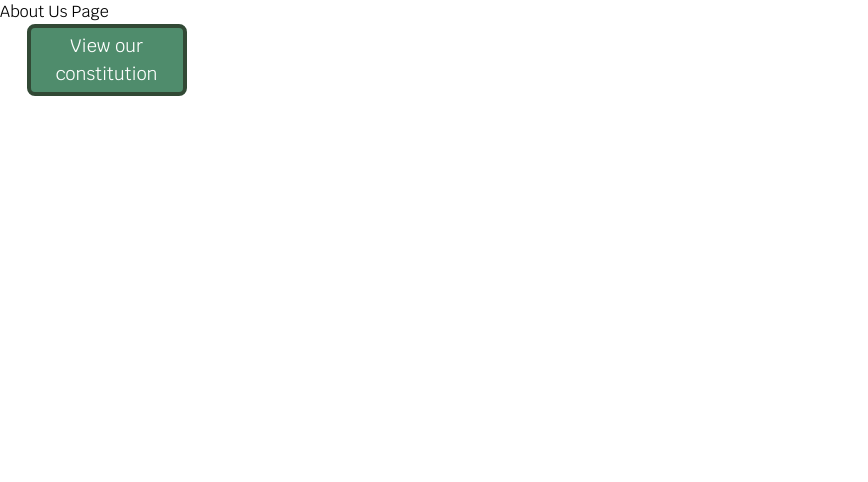
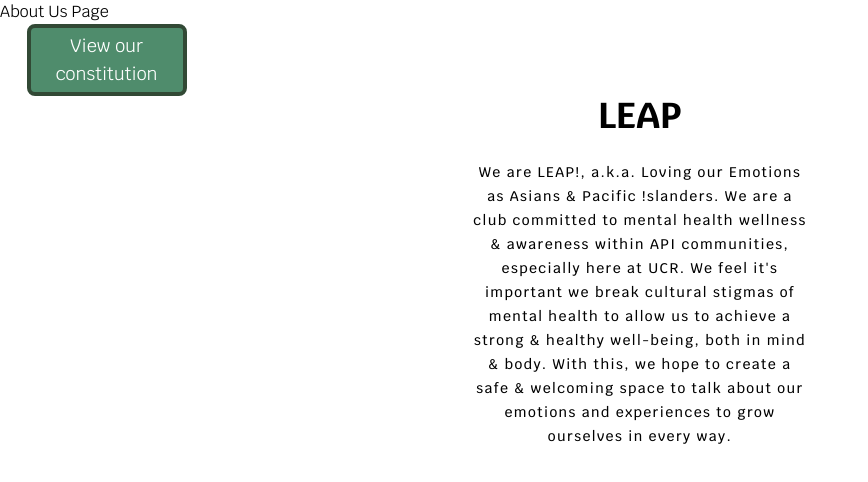
Before and after one commit to acm-ucr/leap-website, a Next.js app: page /about in a window 1280 px wide. Shown: the top 482 px of the page, without its empty margins (0-868 px from the left). Built offline with nearby package versions, Linux system fonts and the light colour scheme.

Commit message:
made about section text and title

```diff
--- a/src/app/about/page.tsx
+++ b/src/app/about/page.tsx
@@ -1,11 +1,13 @@
 import About from "../../components/about/About";
 import Button from "../../components/about/Button";
+import AboutTextTitle from "../../components/about/AboutTextTitle";
 
 const AboutUs = () => {
   return (
     <div>
       <About />
       <Button text="View our constitution" link="#" />
+      <AboutTextTitle />
     </div>
   );
 };
--- /dev/null
+++ b/src/components/about/AboutTextTitle.tsx
@@ -0,0 +1,43 @@
+import React from "react";
+
+const AboutTextTitle = () => {
+  return (
+    <div className="font-jakarta text-center text-4xl font-bold text-black">
+      <p>
+        LEAP
+        <br />
+      </p>
+      <div className="font-jakarta text-center text-sm font-medium leading-6 tracking-widest text-black">
+        <p>
+          <br />
+          We are LEAP!, a.k.a. Loving our Emotions
+          <br />
+          as Asians & Pacific !slanders. We are a
+          <br />
+          club committed to mental health wellness
+          <br />
+          & awareness within API communities,
+          <br />
+          especially here at UCR. We feel it's
+          <br />
+          important we break cultural stigmas of
+          <br />
+          mental health to allow us to achieve a
+          <br />
+          strong & healthy well-being, both in mind
+          <br />
+          & body. With this, we hope to create a
+          <br />
+          safe & welcoming space to talk about our
+          <br />
+          emotions and experiences to grow
+          <br />
+          ourselves in every way.
+          <br />
+        </p>
+      </div>
+    </div>
+  );
+};
+
+export default AboutTextTitle;
```
